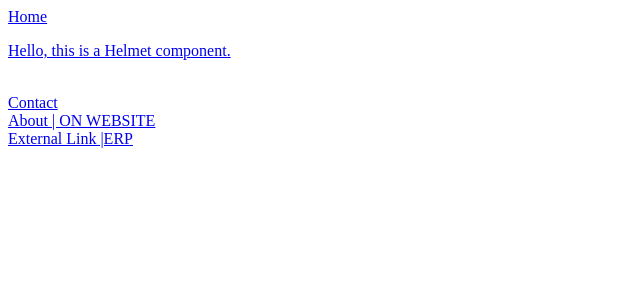
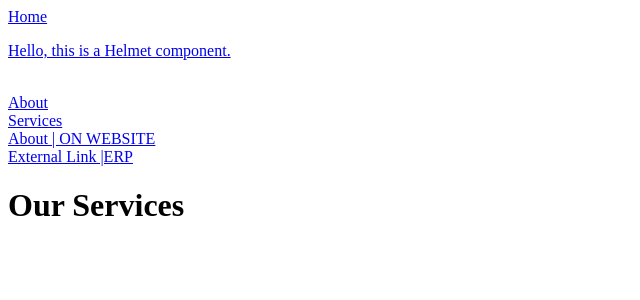
Before and after one commit to karanjoshi-kj/REACT, a React (Vite) app in the folder demo/: page /services in a window 1280 px wide. Shown: the top 300 px of the page, without its empty margins (0-640 px from the left). Built offline with nearby package versions, Linux system fonts and the light colour scheme.

Commit message:
QUESTION PRATICE ON REACT HELMET

```diff
--- a/demo/src/App.jsx
+++ b/demo/src/App.jsx
@@ -2,7 +2,9 @@ import React from 'react'
 import { BrowserRouter as Router, Routes, Route, Link } from "react-router-dom"
 import { Helmet, HelmetProvider } from 'react-helmet-async'
 import HelmetComponent from './components/Helmets/HelmetComponent'
-import Contact from './components/Helmets/Contact'
+import About from './components/Helmets/About'
+import Services from './components/Helmets/Services'
+// import Contact from './components/Helmets/Contact'
 
 const App = () => {
   return (
@@ -14,13 +16,17 @@ const App = () => {
         </Helmet>
         <nav>
           <Link to="/">Home<HelmetComponent /></ Link><br/>
-          <Link to="/contact">Contact</Link><br/>
+          {/* <Link to="/contact">Contact</Link><br/>             */}
+          <Link to="/about">About</Link><br/>
+          <Link to="/services">Services</Link><br/>
           <Link to="https://nlp.nexterp.in/nlp/nlp/v1/home/collaboration-dashboard">About | ON WEBSITE </Link><br/>
           <a href="https://nlp.nexterp.in/nlp/nlp/v1/home/collaboration-dashboard" target="_blank" rel="noopener noreferrer">External Link  |ERP  </a>
         </nav>
         <Routes>
           <Route path="/" element={<HelmetComponent />} />
-          <Route path="/contact" element={<Contact />} />
+          {/* <Route path="/contact" element={<Contact />} /> */}
+          <Route path="/about" element={<About />} />
+          <Route path="/services" element={<Services />} />
           {/* <Route path="*" element={<Error404 />} /> */}
         </Routes>
       </Router>
--- a/demo/src/components/Common/Titlefile1.jsx
+++ b/demo/src/components/Common/Titlefile1.jsx
@@ -1,12 +1,11 @@
 import React from 'react'
+import { Helmet } from 'react-helmet-async'
 
-const Titlefile1 = ({ Titlecopy}) => {
+export const Titlefile1 = ({ Titlecopy}) => {
   return (
-    <div>
-      <helmet>
+      <Helmet>
         <title>{Titlecopy}</title>
-      </helmet>
-    </div>
+      </Helmet>
   )
 }
 
```
